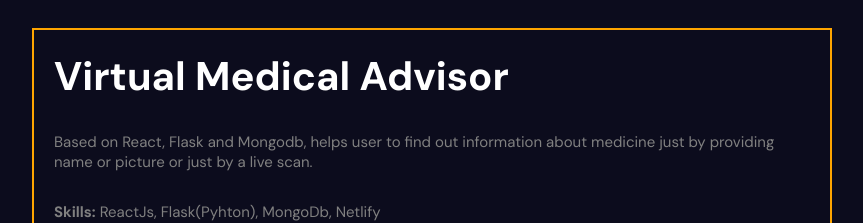
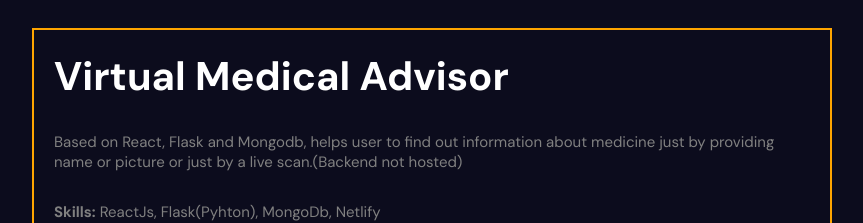
Before and after one commit to shazib24sr/portfolio, a React (Vite) app: page / in a window 1280 px wide. Shown: the part 3620-3843 px from the top of the page, without its empty margins (208-1071 px from the left). Built offline with nearby package versions, Linux system fonts and the light colour scheme.

Commit message:
Update Portfolio.jsx

```diff
--- a/src/components/portfolio/Portfolio.jsx
+++ b/src/components/portfolio/Portfolio.jsx
@@ -6,7 +6,7 @@ const items = [
     {
         id: 1,
         title: "Virtual Medical Advisor",
-        desc: "Based on React, Flask and Mongodb, helps user to find out information about medicine just by providing name or picture or just by a live scan.",
+        desc: "Based on React, Flask and Mongodb, helps user to find out information about medicine just by providing name or picture or just by a live scan.(Backend not hosted)",
         skills: "ReactJs, Flask(Pyhton), MongoDb, Netlify",
         link: "https://virtual-medical-advisor.netlify.app/"
     },
```
